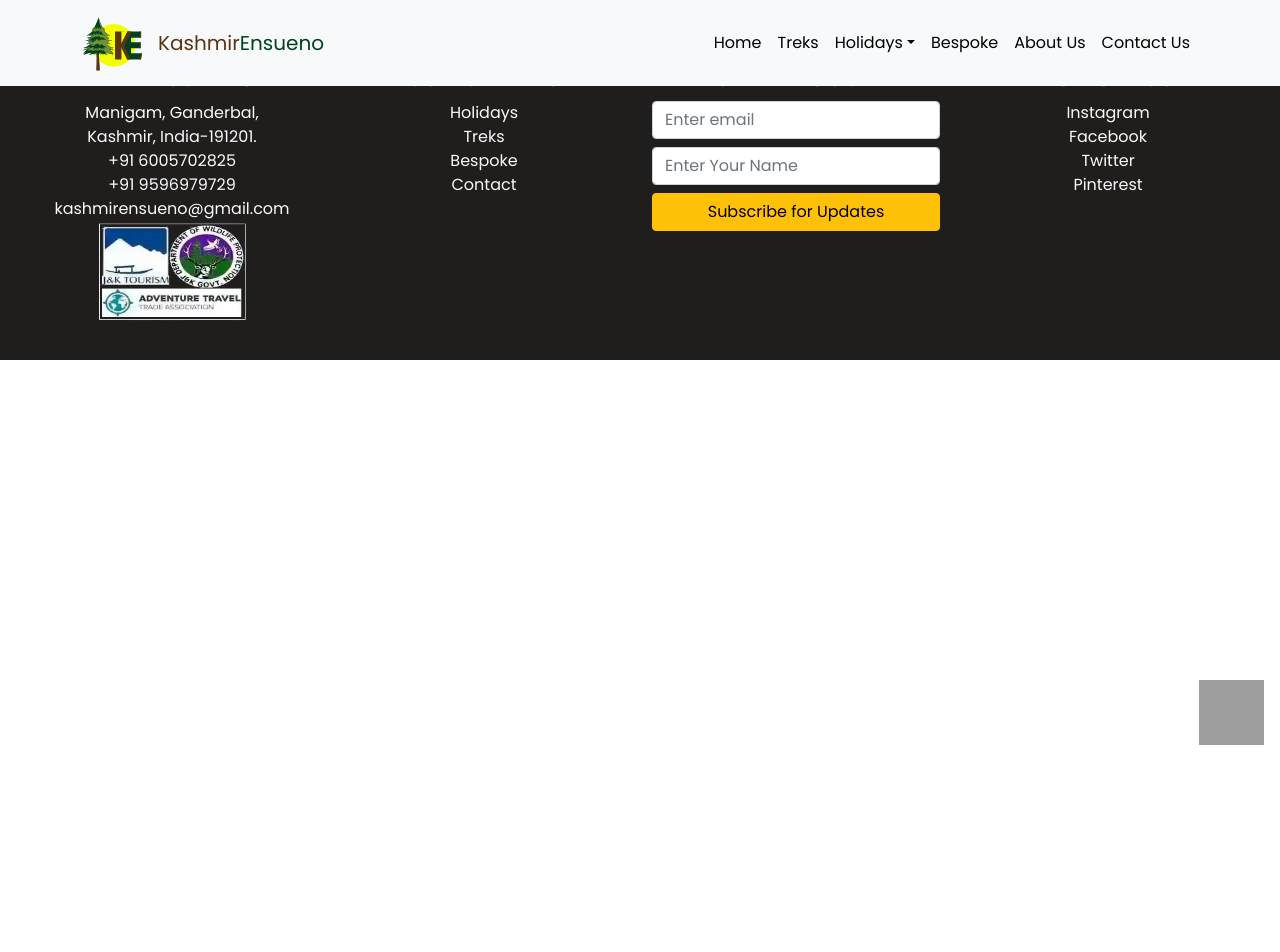
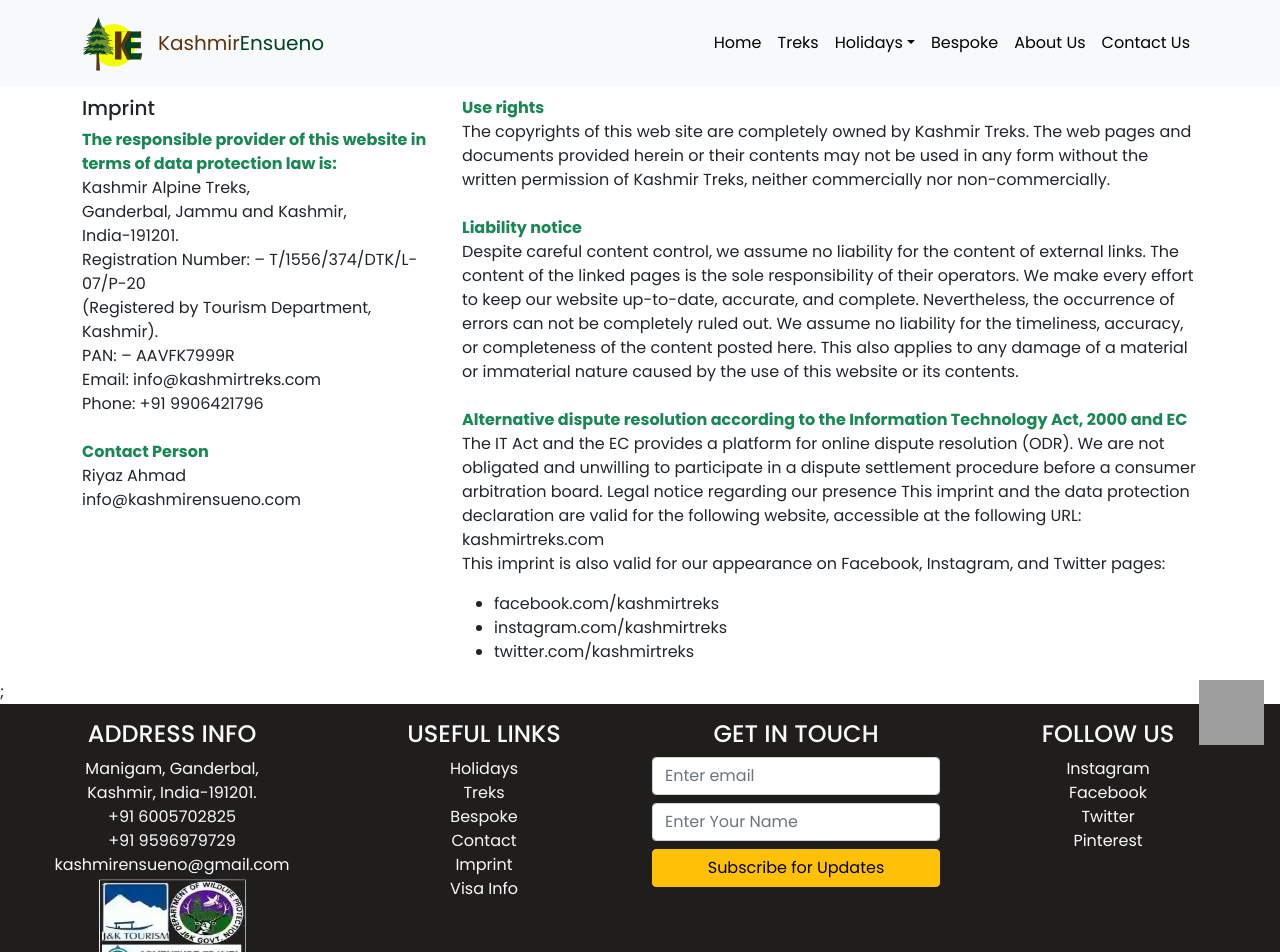
Before and after one commit to iqbalwalii/kashmirTreks, a Next.js app: page /imprint in a window 1280 px wide. Shown: the top 952 px of the page. Before the commit the page ends 800 px from the top, so only its background shows below. Built offline with nearby package versions, Linux system fonts and the light colour scheme; grey boxes are pictures that could not be loaded.

Commit message:
completed imprint

```diff
--- a/src/Components/Footer.tsx
+++ b/src/Components/Footer.tsx
@@ -42,6 +42,20 @@
             <Link href="/contact" className="reservedLinks">
               Contact
             </Link>
+          </li>
+          <li className="text-center">
+            <Link href="/imprint" className="reservedLinks">
+              Imprint
+            </Link>
+          </li>
+          <li className="text-center">
+            <a
+              href="https://indianvisaonline.gov.in/evisa/tvoa.html"
+              className="reservedLinks"
+              target="_blank"
+            >
+              Visa Info
+            </a>
           </li>
         </ul>
       </Col>
--- a/src/pages/imprint.tsx
+++ b/src/pages/imprint.tsx
@@ -1,7 +1,75 @@
 import React from "react";
+import { Col, Container, Row } from "react-bootstrap";
 
 const imprint = () => {
-  return <div>imprint</div>;
+  return (
+    <Container>
+      <Row style={{ marginTop: "6rem" }}>
+        <Col md={4} xs={10} className="cardCenter">
+          <h5>Imprint</h5>
+          <p>
+            <b className="text-success mb-5">
+              The responsible provider of this website in terms of data
+              protection law is:
+            </b>
+            <br />
+            Kashmir Alpine Treks,
+            <br /> Ganderbal, Jammu and Kashmir, <br />
+            India-191201.
+            <br />
+            Registration Number: – T/1556/374/DTK/L-07/P-20 <br />
+            (Registered by Tourism Department, Kashmir).
+            <br /> PAN: – AAVFK7999R
+            <br /> Email: info@kashmirtreks.com <br />
+            Phone: +91 9906421796 <br />
+            <br />
+            <b className="text-success mt-3">Contact Person</b>
+            <br />
+            Riyaz Ahmad
+            <br /> info@kashmirensueno.com
+          </p>
+        </Col>
+        <Col md={8} xs={10} className="cardCenter">
+          <p>
+            <b className="text-success mb-2">Use rights</b> <br /> The
+            copyrights of this web site are completely owned by Kashmir Treks.
+            The web pages and documents provided herein or their contents may
+            not be used in any form without the written permission of Kashmir
+            Treks, neither commercially nor non-commercially.
+            <br />
+            <br />
+            <b className="text-success mb-2">Liability notice</b> <br />
+            Despite careful content control, we assume no liability for the
+            content of external links. The content of the linked pages is the
+            sole responsibility of their operators. We make every effort to keep
+            our website up-to-date, accurate, and complete. Nevertheless, the
+            occurrence of errors can not be completely ruled out. We assume no
+            liability for the timeliness, accuracy, or completeness of the
+            content posted here. This also applies to any damage of a material
+            or immaterial nature caused by the use of this website or its
+            contents. <br /> <br />
+            <b className="text-success mb-2">
+              Alternative dispute resolution according to the Information
+              Technology Act, 2000 and EC
+            </b>{" "}
+            <br /> The IT Act and the EC provides a platform for online dispute
+            resolution (ODR). We are not obligated and unwilling to participate
+            in a dispute settlement procedure before a consumer arbitration
+            board. Legal notice regarding our presence This imprint and the data
+            protection declaration are valid for the following website,
+            accessible at the following URL: kashmirtreks.com <br />
+            This imprint is also valid for our appearance on Facebook,
+            Instagram, and Twitter pages:
+          </p>
+          <ul>
+            <li>facebook.com/kashmirtreks</li>
+            <li>instagram.com/kashmirtreks</li>
+            <li>twitter.com/kashmirtreks</li>
+          </ul>
+        </Col>
+      </Row>
+    </Container>
+  );
 };
 
 export default imprint;
```
Also changed, not shown: src/pages/about.tsx (+47 -1 lines).
